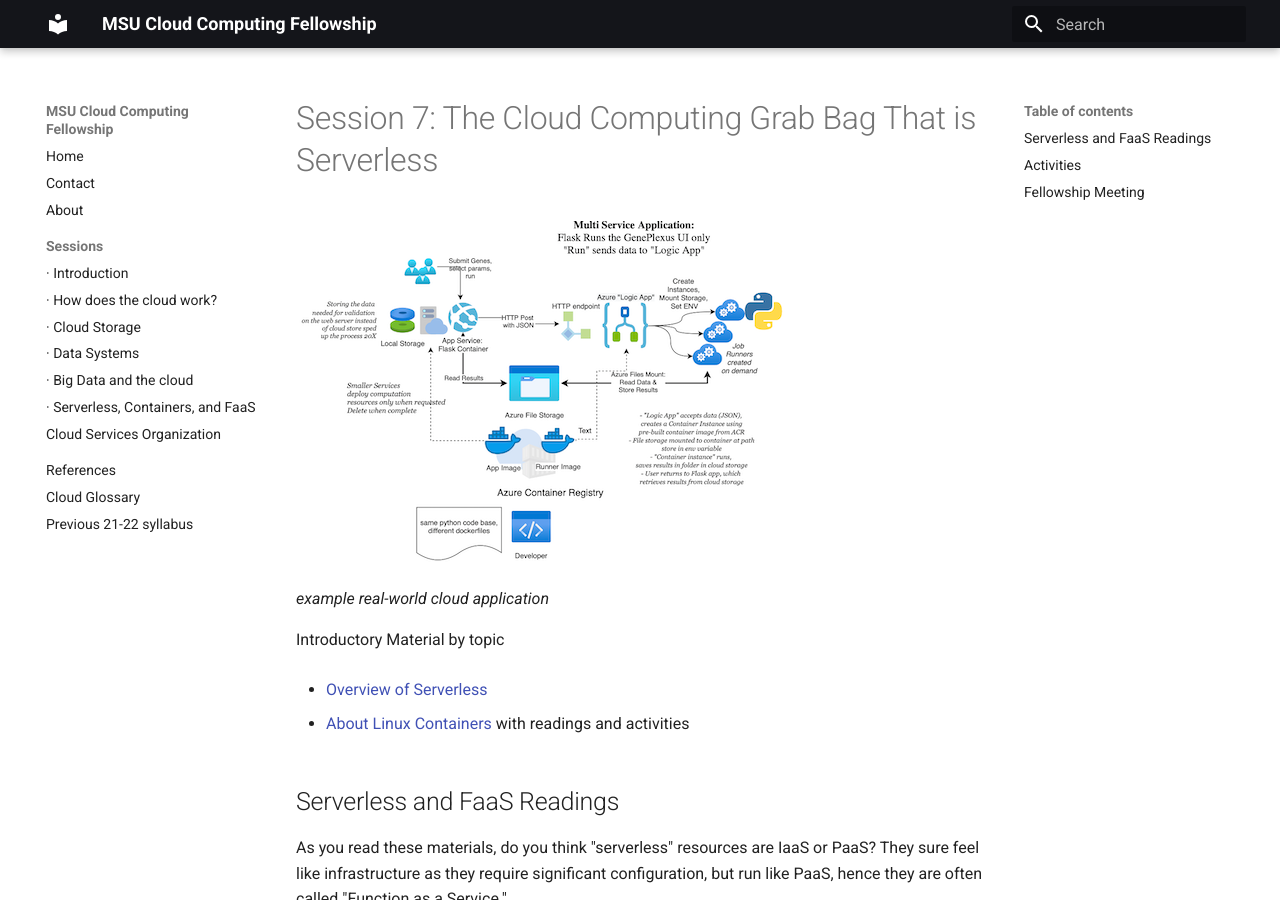
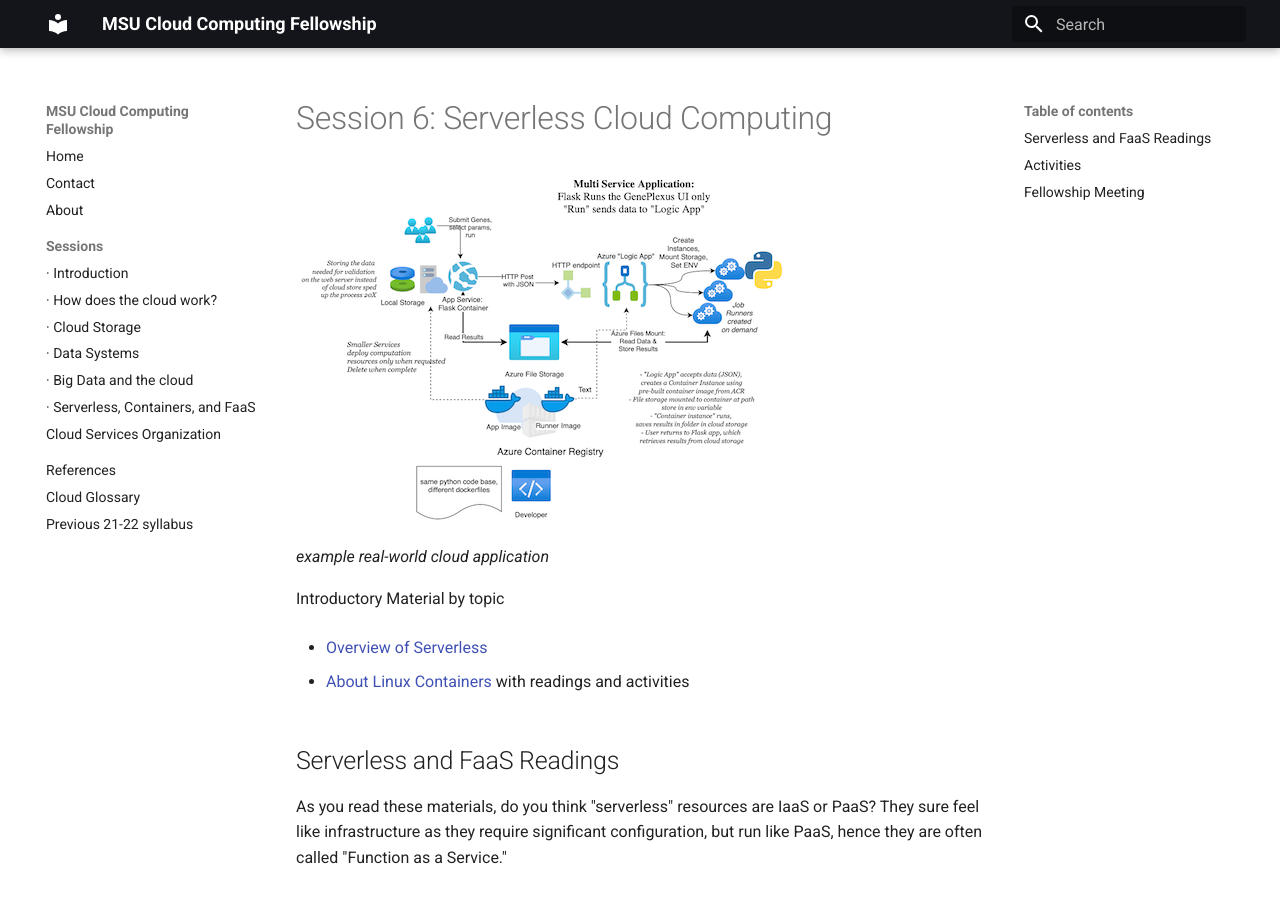
Before and after one commit to msucloudfellowship/msucloudfellowship.github.io, an MkDocs documentation site: the page built from docs/index2021/session_serverless/index.md, in a window 1280 px wide and 900 px high. Built offline with MkDocs 1.6.1 and Material for MkDocs 9.7.7, drawn with Linux system fonts in a browser that asks for light colours.

Commit message:
correctly number serverless session

```diff
--- a/docs/index2021/session_serverless/index.md
+++ b/docs/index2021/session_serverless/index.md
@@ -1,4 +1,4 @@
-# Session 7: The Cloud Computing Grab Bag That is Serverless
+# Session 6: Serverless Cloud Computing
 
 ![example cloud architecture](img/geneplexus_cloud_diagram.png)
 
```
